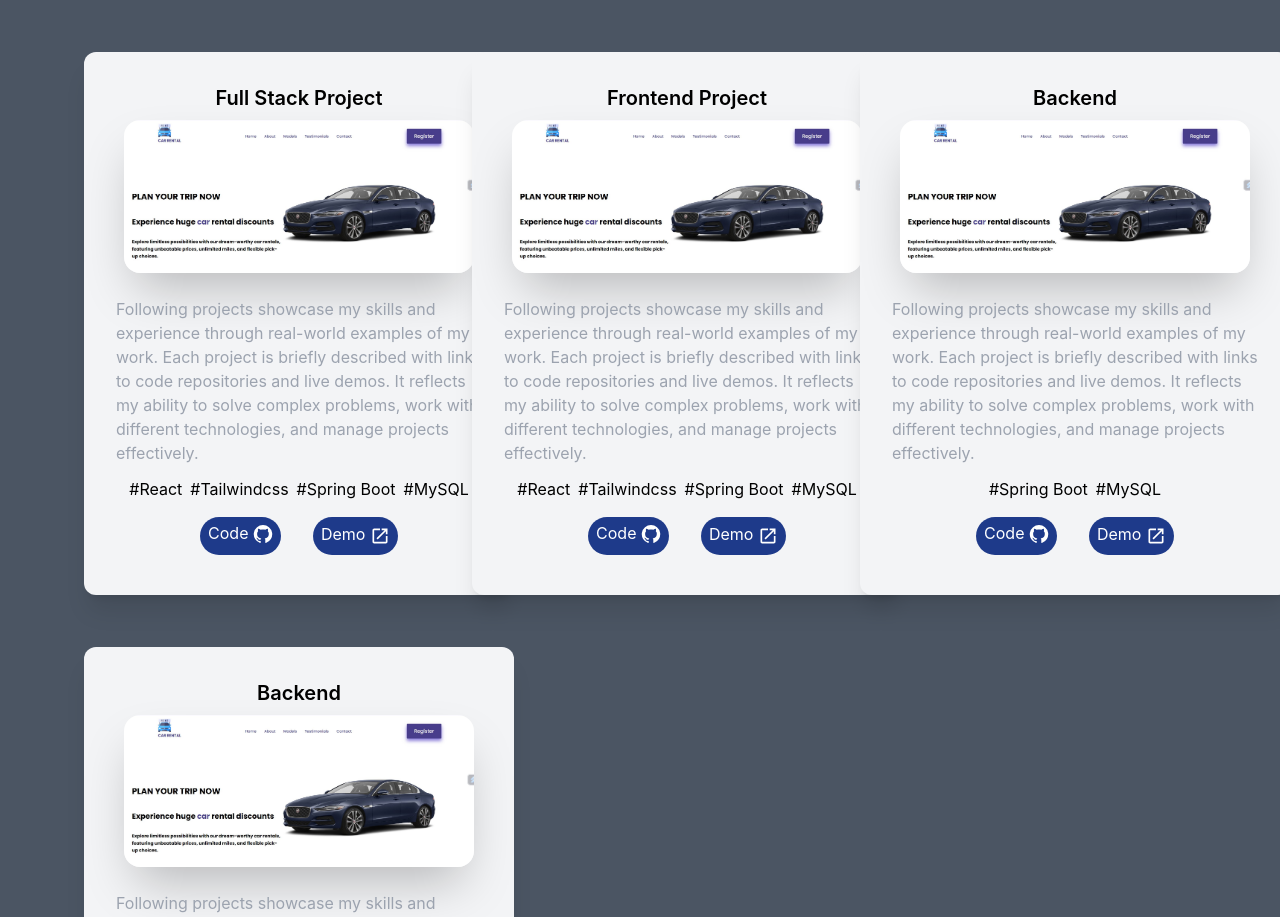
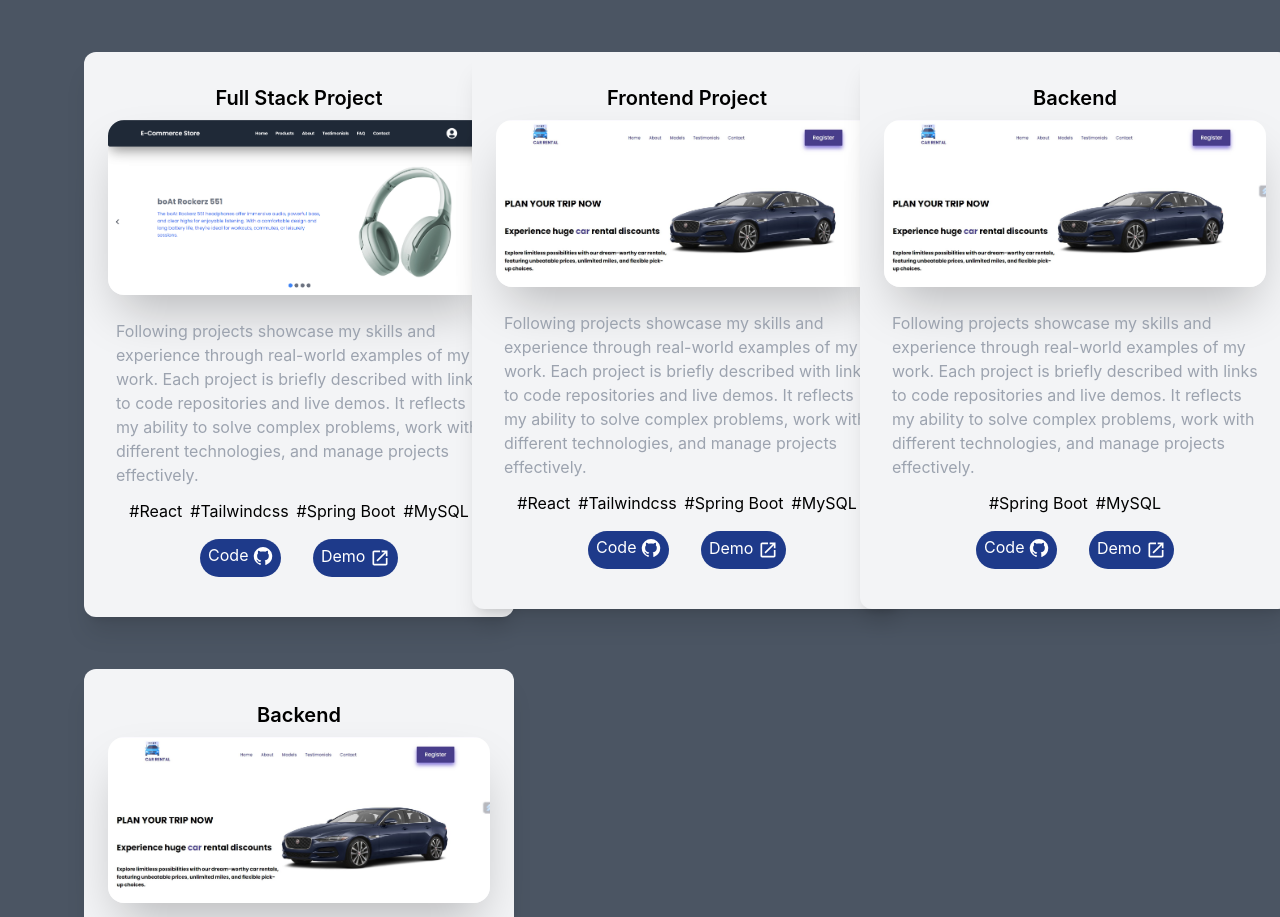
Before and after one commit to Vijay-948/my-portfolio, a React (Create React App) app: page / in a window 1280 px wide. Shown: the part 2306-3223 px from the top of the page. Built offline with nearby package versions, Linux system fonts and the light colour scheme.

Commit message:
added-iamge

```diff
--- a/src/Components/ProjectCard.jsx
+++ b/src/Components/ProjectCard.jsx
@@ -26,7 +26,7 @@ const ProjectCard = () => {
                         <div className="bg-gray-100 rounded-xl shadow-xl p-6 Tilt-inner transform transistion duration-500 hover:scale-105">
                             <div className="flex flex-col items-center">
                                 <h4 className='text-xl font-semibold m-2'>{project.name}</h4>
-                                <img src={project.image} alt={`Project $(index + 1)`} className='w-11/12 h-70 object-cover rounded-2xl mb-4 shadow-2xl' />
+                                <img src={project.image} alt={`Project $(index + 1)`} className='w-11/13 h-70 object-cover rounded-2xl mb-4 shadow-2xl' />
                                 <p className='text-gray-400 mb-1 p-2'>{project.description}</p>
                                 <div className="flex justify-start mb-4 text-start">
                                     {project.technologies.map((techStack, indx) => (
--- a/src/Components/ProjectData.jsx
+++ b/src/Components/ProjectData.jsx
@@ -1,4 +1,5 @@
 import img1 from '../Assests/ProjectCardImages/Car-Rental.jpg';
+import img2 from '../Assests/ProjectCardImages/image.png';
 
 const ProjectData = [
     {
@@ -10,7 +11,7 @@ const ProjectData = [
             { name: "Spring Boot", color: "green" },
             {name: "MySQL", color: "blue"}
         ],
-        image: img1,
+        image: img2,
         soruce_code_link: "",
         live_website_link: ""
     },
```
Also changed, not shown: src/Assests/ProjectCardImages/image.png (added).
